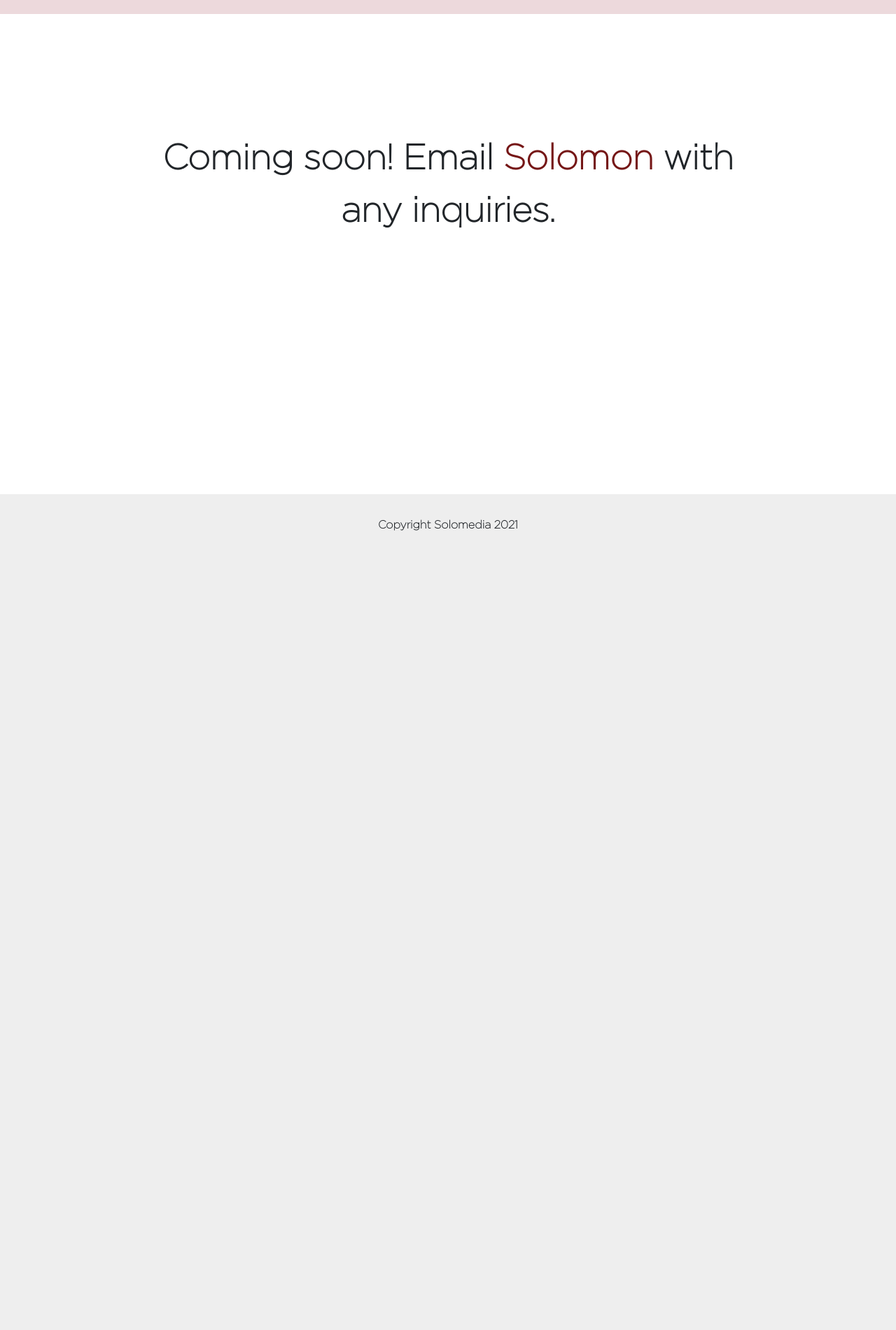
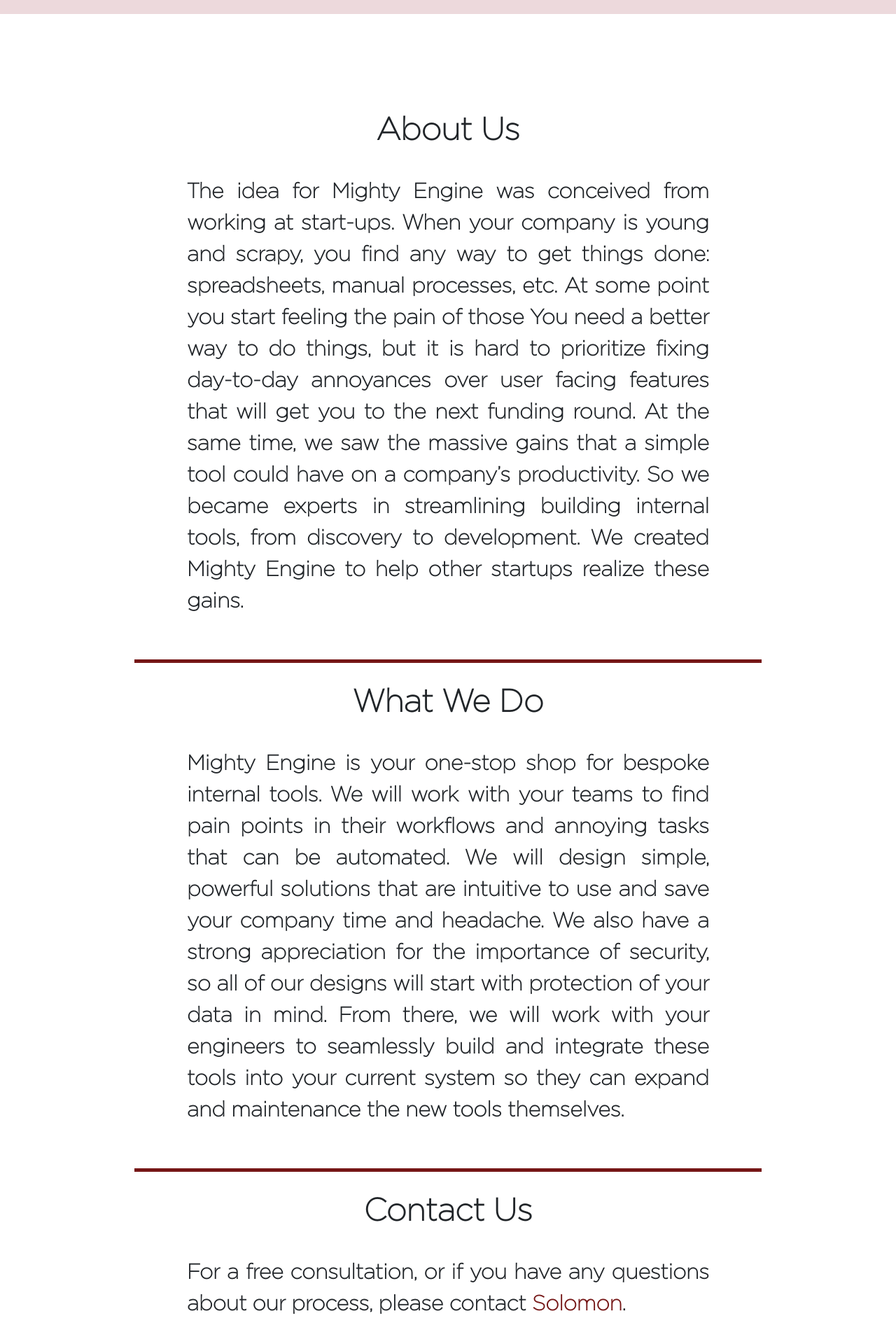
Before and after one commit to solstheman/mightyengine, a plain HTML site: page index.html in a window 1280 px wide. Shown: the part 780-2680 px from the top of the page at 70% size. Before the commit the page ends 1566 px from the top, so only its background shows below. Drawn offline with nearby package versions, Linux system fonts and the light colour scheme.

Commit message:
Added copy, fixed navlinks

```diff
--- a/global_style.css
+++ b/global_style.css
@@ -8,6 +8,7 @@
 }
 :root {
 	--theme-color: #751616;
+	--theme-color-darker: #e27575;
 }
 body {
 	margin: 0px;
@@ -150,8 +151,8 @@
 
 .nav_link:hover {
 	text-decoration: none;
-	color: var(--theme-color);
-	font-family: 'Gotham Medium';
+	color: var(--theme-color-darker);
+	font-weight: 'bold';
 }
 
 .sticky {
@@ -181,7 +182,7 @@
 }
 .info_body {
 	margin-top: 3em;
-	font-size: 50px;
+	font-size: 30px;
 	padding: 0 15%;
 }
 
@@ -209,6 +210,7 @@
 
 .details_section {
 	padding: 0 2em;
+	margin-bottom: 2em;
 }
 
 .registry_header {
@@ -265,3 +267,9 @@
     background: var(--theme-color);
     color: white;
 }
+.anchor {
+    display: block;
+    position: relative;
+    top: -3em;
+    visibility: hidden;
+}
--- a/index.html
+++ b/index.html
@@ -11,9 +11,9 @@
 	<body>
 		<div id="nav_wrap" class="not_sticky">
 			<nav role='navigation'>
-				<a id="about" href="#about" class="nav_link" tabindex=1 >About Us</a>
-				<a id="services" href="#services" class="nav_link" tabindex=2 >What We Do</a>
-				<a id="contact" href="#contact" class="nav_link" tabindex=3 >Contact</a>
+				<a id="about_nav" href="#about" class="nav_link" tabindex=1 >About Us</a>
+				<a id="services_nav" href="#services" class="nav_link" tabindex=2 >What We Do</a>
+				<a id="contact_nav" href="#contact" class="nav_link" tabindex=3 >Contact</a>
 			</nav>
 		</div>
 		<div class="main_content">
@@ -27,7 +27,49 @@
 				<div class="page_section">
 					<div class="shmooie_card home_page">
 						<div class="info_body">
-							Coming soon! Email <a class="nav_link" href="mailto:solomon.m.park@gmail.com">Solomon</a> with any inquiries.
+							<div class="anchor" id="about"></div>
+							<div class="row text-center details_header">
+								<div class="col-12 h2">
+									About Us
+								</div>
+							</div>
+							<div class="row details_section align-items-center text-justify">
+								<div class="col-12">
+									The idea for Mighty Engine was conceived from working at start-ups.
+									When your company is young and scrapy, you find any way to get things done: spreadsheets, manual processes, etc.
+									At some point you start feeling the pain of those You need a better way to do things,
+									but it is hard to prioritize fixing day-to-day annoyances over user facing features that will get you to the next funding round.
+									At the same time, we saw the massive gains that a simple tool could have on a company’s productivity.
+									So we became experts in streamlining building internal tools, from discovery to development.
+									We created Mighty Engine to help other startups realize these gains.
+								</div>
+							</div>
+							<div class="anchor" id="services"></div>
+							<div class="row text-center details_header">
+								<div class="col-12 h2">
+									What We Do
+								</div>
+							</div>
+							<div class="row details_section align-items-center text-justify">
+								<div class="col-12">
+									Mighty Engine is your one-stop shop for bespoke internal tools.
+									We will work with your teams to find pain points in their workflows and annoying tasks that can be automated.
+									We will design simple, powerful solutions that are intuitive to use and save your company time and headache.
+									We also have a strong appreciation for the importance of security, so all of our designs will start with protection of your data in mind.
+									From there, we will work with your engineers to seamlessly build and integrate these tools into your current system so they can expand and maintenance the new tools themselves.
+								</div>
+							</div>
+							<div class="anchor" id="contact"></div>
+							<div class="row text-center details_header">
+								<div class="col-12 h2">
+									Contact Us
+								</div>
+							</div>
+							<div class="row details_section align-items-center text-justify">
+								<div class="col-12">
+									For a free consultation, or if you have any questions about our process, please contact <a class="nav_link" href="mailto:solomon.m.park@gmail.com">Solomon</a>.
+								</div>
+							</div>
 						</div>
 					</div>
 				</div>
```
Also changed, not shown: home.js (indentation only).
